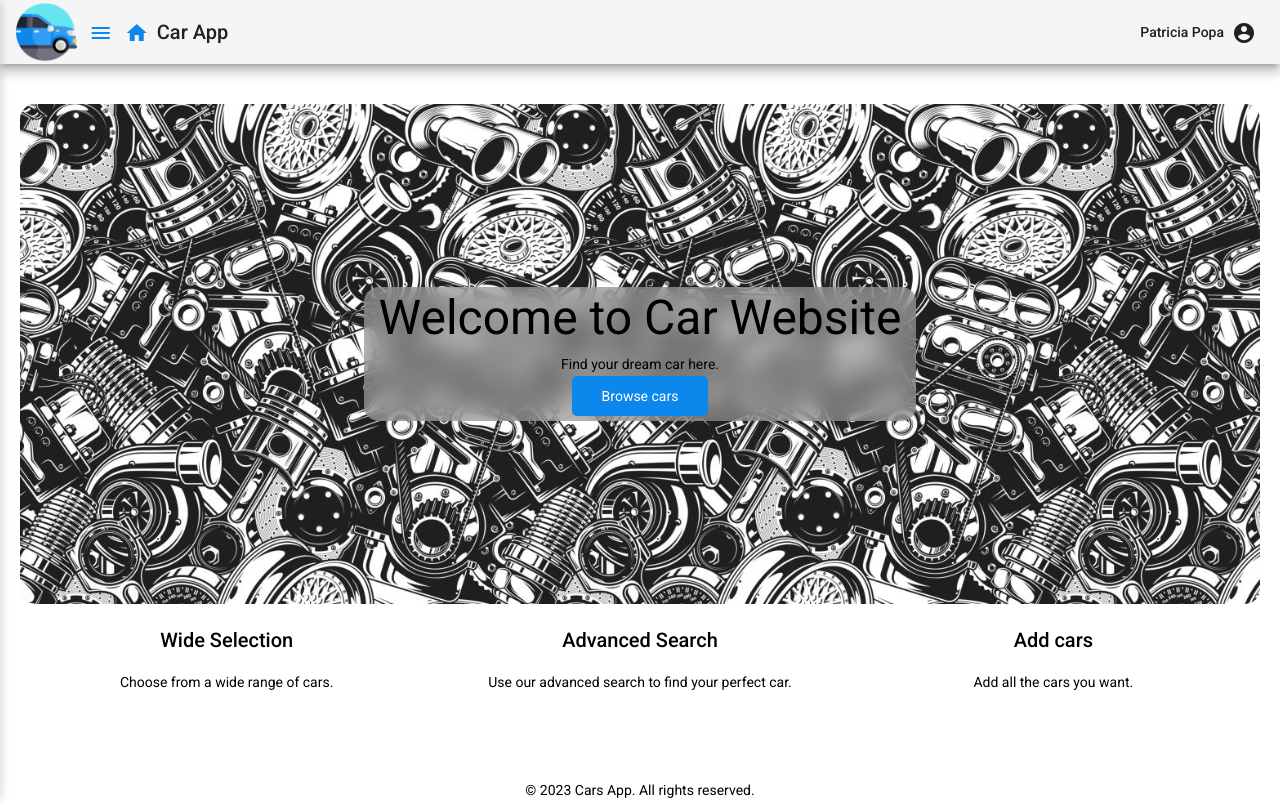
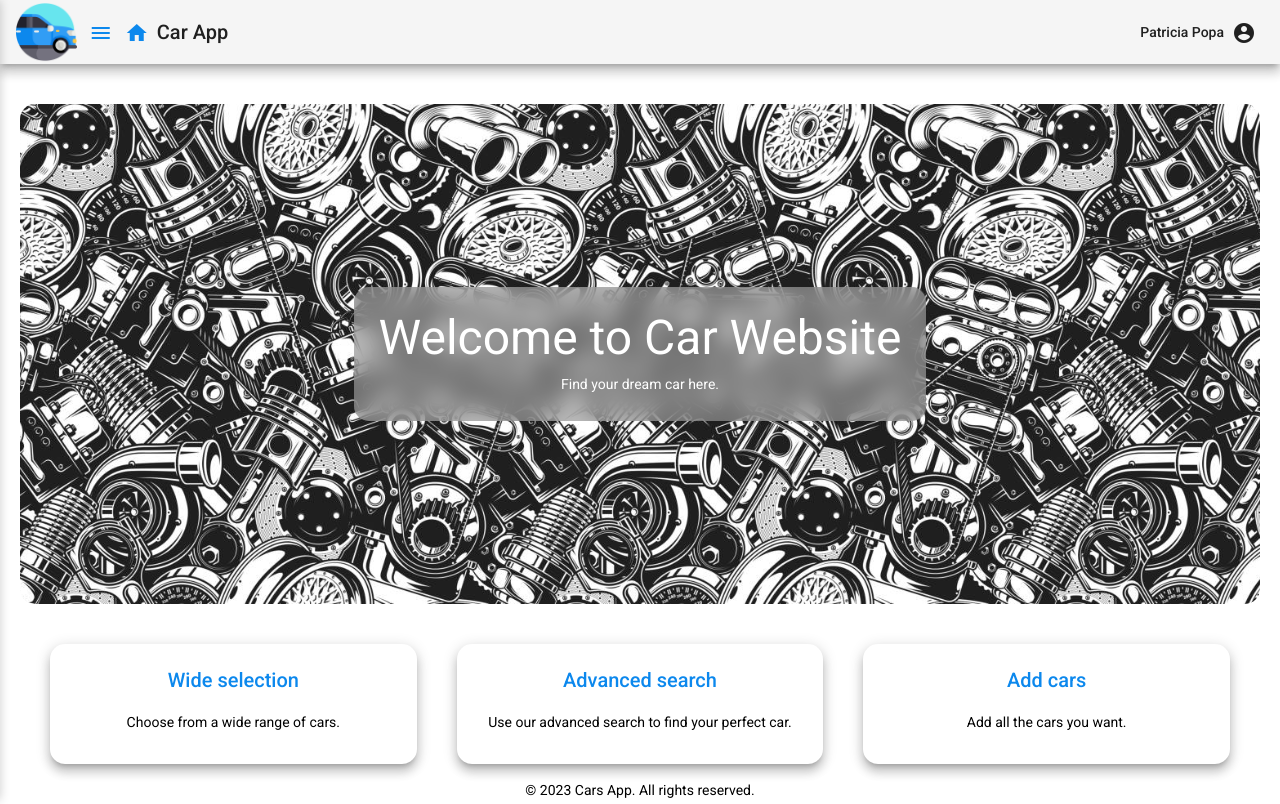
Before and after one commit to patriciapopam/cars-frontend, an Angular app: page / in a window 1280 px wide. Built offline with nearby package versions, Linux system fonts and the light colour scheme.

Commit message:
modified frontpage

```diff
--- a/src/app/components/main-car/main-car.component.css
+++ b/src/app/components/main-car/main-car.component.css
@@ -16,16 +16,20 @@ main {
   }
 
   .hero-content {
-    color: #000000;
+    color: #ffffff;
     background-color: rgba(155, 155, 155, 0.65);
     backdrop-filter: blur(10px);
     border-radius: 15px;
     padding: 15px;
+
   }
 
   .hero h1 {
     font-size: 48px;
     margin-bottom: 20px;
+    margin-top: 20px;
+    margin-left: 10px;
+    margin-right: 10px;
   }
 
   .btn {
@@ -48,8 +52,35 @@ main {
   }
 
   .feature {
+    color: #0c88ed;
     flex: 1;
     padding: 20px;
+    border-radius: 15px;
+    box-sizing: border-box;
+    box-shadow: 0px 5px 5px -3px rgba(0, 0, 0, 0.2), 0px 8px 10px 1px rgba(0, 0, 0, 0.14), 0px 3px 14px 2px rgba(0, 0, 0, 0.12);
+    margin-top: 40px;
+    margin-left: 30px;
+    margin-right: 30px;
+    background-color: #ffffff;
+  }
+
+  .feature-middle {
+    color: #0c88ed;
+    flex: 1;
+    padding: 20px;
+    border-radius: 15px;
+    box-sizing: border-box;
+    box-shadow: 0px 5px 5px -3px rgba(0, 0, 0, 0.2), 0px 8px 10px 1px rgba(0, 0, 0, 0.14), 0px 3px 14px 2px rgba(0, 0, 0, 0.12);
+    margin-top: 40px;
+    margin-left: 10px;
+    margin-right: 10px;
+    background-color: #ffffff;
+  }
+
+
+
+  .extra-text {
+    color: #000000;
   }
 
   .feature i {
--- a/src/app/components/main-car/main-car.component.html
+++ b/src/app/components/main-car/main-car.component.html
@@ -4,23 +4,24 @@
       <div class="hero-content">
         <h1>Welcome to Car Website</h1>
         <p>Find your dream car here.</p>
-        <a routerLink="/car-list" class="btn">Browse cars</a>
       </div>
     </section>
 
     <!-- Features section -->
     <section class="features">
-      <div class="feature">
-        <h2 style="cursor: pointer" onclick="wide_selection()">Wide Selection</h2>
-        <p>Choose from a wide range of cars.</p>
+      <div class="feature" style="cursor: pointer" routerLink="/car-list">
+        <h2 >Wide selection</h2>
+        <p class="extra-text">Choose from a wide range of cars.</p>
       </div>
-      <div class="feature">
-        <h2 style="cursor: pointer" onclick="advanced_search()">Advanced Search</h2>
-        <p>Use our advanced search to find your perfect car.</p>
+
+      <div class="feature-middle" style="cursor: pointer" routerLink="/car-list" >
+        <h2 >Advanced search</h2>
+        <p class="extra-text">Use our advanced search to find your perfect car.</p>
       </div>
-      <div class="feature">
-        <h2 style="cursor: pointer" onclick="add_cars()">Add cars</h2>
-        <p>Add all the cars you want.</p>
+
+      <div class="feature" style="cursor: pointer" (click)="addCar()">
+        <h2 >Add cars</h2>
+        <p class="extra-text">Add all the cars you want.</p>
       </div>
     </section>
   </main>
--- a/src/app/components/main-car/main-car.component.ts
+++ b/src/app/components/main-car/main-car.component.ts
@@ -1,5 +1,8 @@
 import { Component, OnInit } from '@angular/core';
 import {AddEditModalButtonComponent} from '../add-edit-modal-button/add-edit-modal-button.component'
+import { AddEditModalService } from 'src/app/services/EditModalService/add-edit-modal-service.service';
+
+
 @Component({
   selector: 'app-main-car',
   templateUrl: './main-car.component.html',
@@ -8,13 +11,13 @@ import {AddEditModalButtonComponent} from '../add-edit-modal-button/add-edit-mod
 
 export class MainCarComponent implements OnInit {
 
-  constructor() { }
+  constructor(private addEditModalService: AddEditModalService,) { }
 
   ngOnInit(): void {
   }
 
-  wide_selection() {}
-  advanced_search() {}
-  add_cars() {}
+  addCar(): void {
+    this.addEditModalService.openAddDialog();
+  }
 
 }
```
